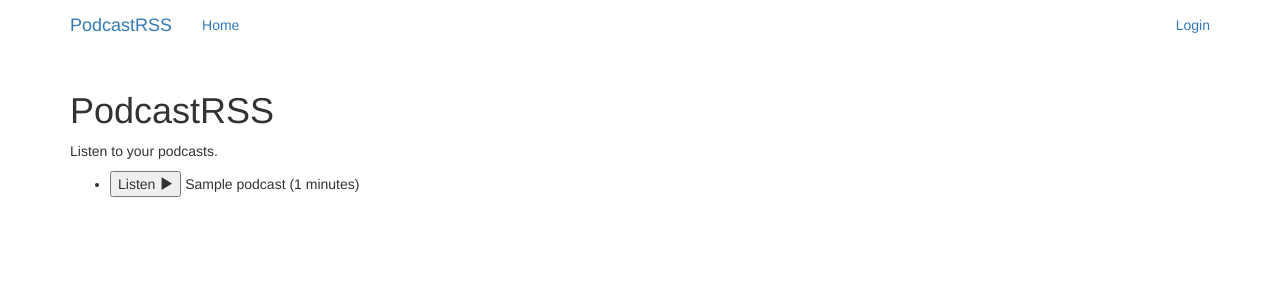
After one commit to ktzar/PodcastRSS, a Flask app: template templates/home.html in a window 1280 px wide. The commit adds this page. Shown: the top 300 px of the page. Run offline with Flask 2, Linux system fonts and the light colour scheme; the template is opened without the code that fills it: most values are stand-ins (such as "Sample title", 1, 10 or a date in 2020); style sheets or scripts are compiled from the project's sources; some libraries are stand-ins or nearby versions.

Commit message:
Add button and play functionality

```diff
--- a/main.py
+++ b/main.py
@@ -1,10 +1,30 @@
 from flask import Flask
 from flask import render_template
+from flask import url_for
+import urllib2
+import xmltodict
+import redis
+
 app = Flask(__name__)
+
+def get_podcasts():
+    file = urllib2.urlopen('http://www.cadenaser.com/rssaudio/hoy-por-hoy.xml')
+    data = file.read()
+    file.close()
+    data = xmltodict.parse(data)
+    items = data['rss']['channel']['item']
+    podcasts = []
+    for item in items:
+        title = item['title']
+        url = item['enclosure']['@url']
+        length = int(int(item['enclosure']['@length'])/60000)
+        podcasts.append({'title':title, 'url':url, 'length':length})
+    return podcasts
 
 @app.route("/")
 def home():
-    return render_template('base.html')
+    return render_template('home.html', podcasts=get_podcasts())
 
 if __name__ == "__main__":
+    app.debug = True
     app.run()
--- /dev/null
+++ b/static/main.js
@@ -0,0 +1,34 @@
+function time(in_secs) {
+    var mins, secs;
+    mins = Math.floor(in_secs / 60);
+    secs = parseInt(secs - mins * 60);
+    return mins + ":" + secs;
+
+}
+
+(function () {
+    var audio_player, title;
+
+    function updateInfo() {
+        if (audio_player) {
+            $('.info').html(
+                'Playing: ' + title + "<br/>" +
+                time(audio_player.currentTime) + "/" + time(audio_player.duration)
+            );
+        }
+    }
+
+    $(function () {
+        $('.podcasts li button').click(function () {
+            var mp3_url = $(this).closest('li').attr('data-mp3'),
+            title = $(this).closest('li').find('span').text();
+            if(!audio_player) {
+                audio_player = new Audio();
+                audio_player.addEventListener('progress', updateInfo);
+            }
+            audio_player.setAttribute('src', mp3_url);
+            audio_player.load();
+            audio_player.play();
+        });
+    });
+})();
--- a/templates/base.html
+++ b/templates/base.html
@@ -3,9 +3,12 @@
 <head>
 <meta http-equiv="content-type" content="text/html; charset=utf-8">
 <title>Base</title>
-<link rel="stylesheet" href="https://maxcdn.bootstrapcdn.com/bootstrap/3.3.1/css/bootstrap.min.css">
-<link rel="stylesheet" href="https://maxcdn.bootstrapcdn.com/bootstrap/3.3.1/css/bootstrap-theme.min.css">
-<script src="https://maxcdn.bootstrapcdn.com/bootstrap/3.3.1/js/bootstrap.min.js"></script>
+<link rel="stylesheet" href="//maxcdn.bootstrapcdn.com/bootstrap/3.3.1/css/bootstrap.min.css">
+<link rel="stylesheet" href="//maxcdn.bootstrapcdn.com/bootstrap/3.3.1/css/bootstrap-theme.min.css">
+<link rel="stylesheet" href="/static/main.css">
+<script src="//code.jquery.com/jquery-2.1.1.min.js"></script>
+<script src="//maxcdn.bootstrapcdn.com/bootstrap/3.3.1/js/bootstrap.min.js"></script>
+<script src="/static/main.js"></script>
 </head>
 <body>
     <header class="navbar navbar-static-top bs-docs-nav" id="top" role="banner">
@@ -33,8 +36,9 @@
     </header>
     <div class="bs-docs-header" id="content">
         <div class="container">
-            <h1>PodcastRSS</h1>
-            <p>Listen to your podcasts.</p>
+        {% block main %}
+                <h1>Default content</h1>
+        {% endblock %}
         </div>
     </div>
 </body>
--- /dev/null
+++ b/templates/home.html
@@ -0,0 +1,14 @@
+{% extends "base.html" %}
+{% block main %}
+    <h1>PodcastRSS</h1>
+    <p>Listen to your podcasts.</p>
+    <div class="info"></div>
+    <ul class="podcasts">
+    {% for podcast in podcasts %}
+    <li data-mp3="{{ podcast.url }}">
+        <button>Listen <span class="glyphicon glyphicon-play" aria-hidden="true"></span></button>
+        <span>{{ podcast.title }} ({{podcast.length}} minutes)</span>
+    </li>
+    {% endfor %}
+</ul>
+{% endblock %}
```
Also changed, not shown: static/main.scss (added).
